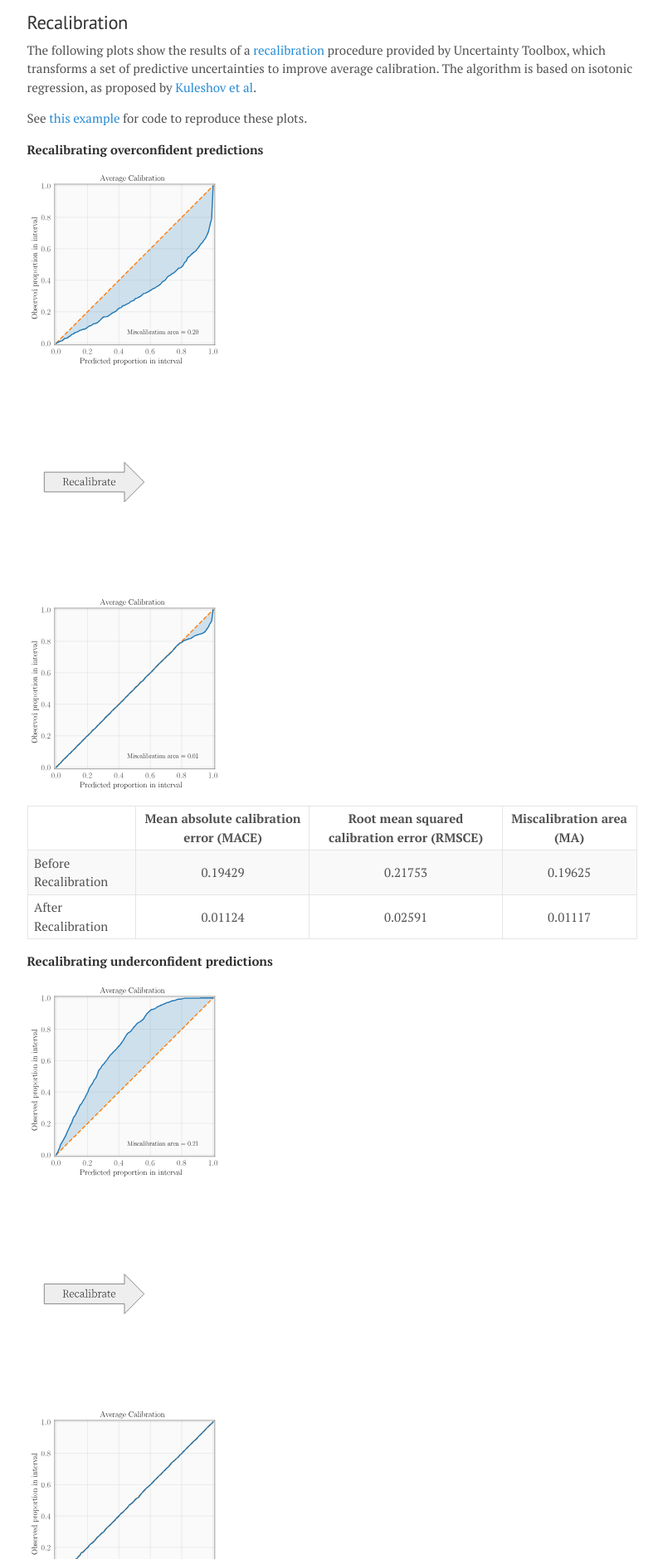
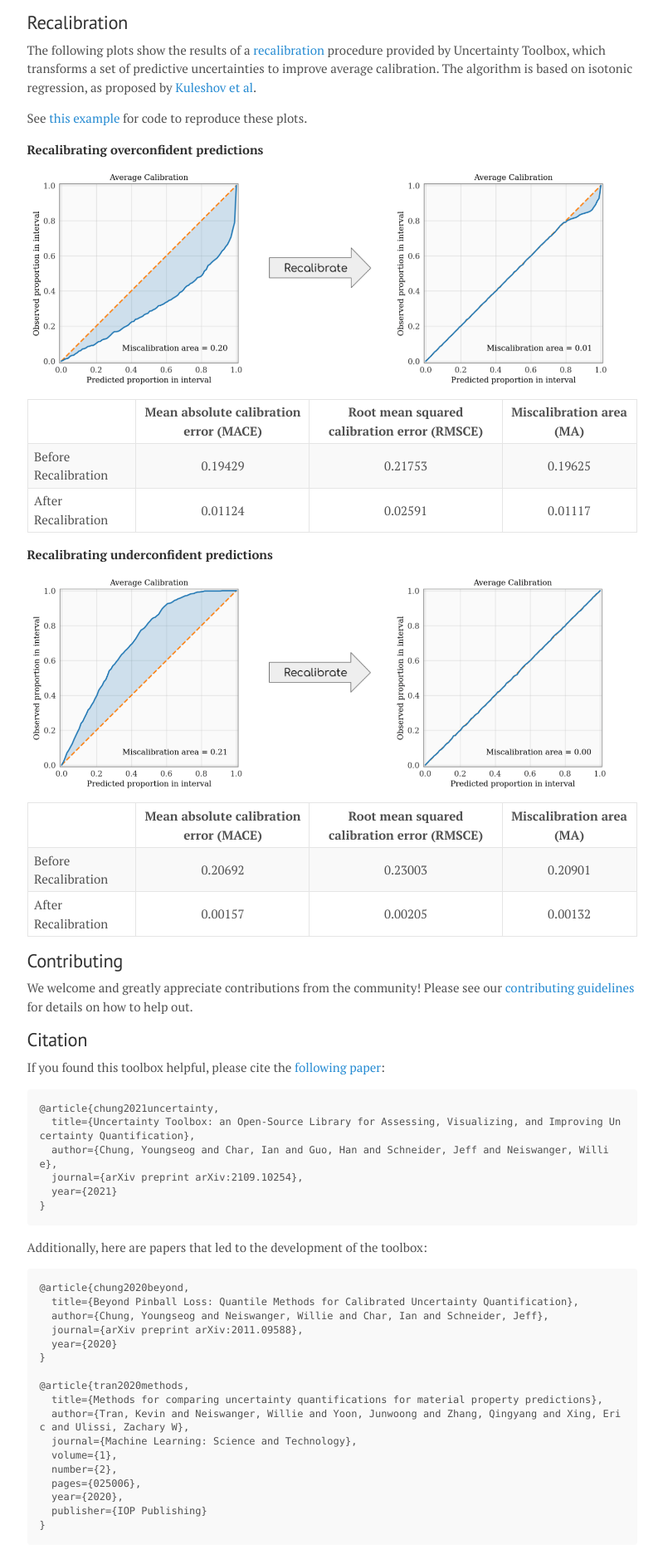
Before and after one commit to uncertainty-toolbox/uncertainty-toolbox.github.io, a Jekyll site: the page built from about.md, in a window 1280 px wide. Shown: the part 2850-4729 px from the top of the page at 83% size, without its empty margins (270-1069 px from the left). Built offline with Jekyll 4.4.1, drawn with Linux system fonts in a browser that asks for light colours.

Commit message:
update about.md: fix recalibration and acks images

```diff
--- a/about.md
+++ b/about.md
@@ -132,11 +132,7 @@ example](https://github.com/uncertainty-toolbox/uncertainty-toolbox/blob/master/
 for code to reproduce these plots.
 
 **Recalibrating overconfident predictions**
-<p style="text-align:center; display:block;">
-<img src="/assets/uncertainty_toolbox/before_recal_0.svg" alt="" width="32%" align="top">
-<img src="/assets/uncertainty_toolbox/recal_arrow.svg" alt="" width="22%" align="top">
-<img src="/assets/uncertainty_toolbox/after_recal_0.svg" alt="" width="32%" align="top">
-</p>
+<p style="text-align:center; display:block;"><img src="/assets/uncertainty_toolbox/recal_over.png" width=700 /></p>
 
 |              | Mean absolute calibration error (MACE) | Root mean squared calibration error (RMSCE) | Miscalibration area (MA) |
 | :----- | :-----: | :-----: | :-----: |
@@ -144,11 +140,7 @@ for code to reproduce these plots.
 | After Recalibration | 0.01124 | 0.02591 | 0.01117 |
 
 **Recalibrating underconfident predictions**
-<p style="text-align:center; display:block;">
-<img src="/assets/uncertainty_toolbox/before_recal_1.svg" alt="" width="32%" align="top">
-<img src="/assets/uncertainty_toolbox/recal_arrow.svg" alt="" width="22%" align="top">
-<img src="/assets/uncertainty_toolbox/after_recal_1.svg" alt="" width="32%" align="top">
-</p>
+<p style="text-align:center; display:block;"><img src="/assets/uncertainty_toolbox/recal_under.png" width=700 /></p>
 
 |              | Mean absolute calibration error (MACE) | Root mean squared calibration error (RMSCE) | Miscalibration area (MA) |
 | :----- | :-----: | :-----: | :-----: |
@@ -205,17 +197,5 @@ Development of Uncertainty Toolbox is [supported
 by](https://github.com/uncertainty-toolbox/uncertainty-toolbox/blob/master/docs/acknowledgments.md)
 the following organizations.
 <p align="top">
-    <img src="/assets/uncertainty_toolbox/acks_aws.svg" width="7%">
-    &nbsp; &nbsp;
-    <img src="/assets/uncertainty_toolbox/acks_doe.png" width="8%">
-    &nbsp; &nbsp;
-    <img src="/assets/uncertainty_toolbox/acks_nsf.png" width="9%">
-    &nbsp; &nbsp;
-    <img src="/assets/uncertainty_toolbox/cmu_logo.png" width="35%">
-    &nbsp; &nbsp;
+<img src="/assets/uncertainty_toolbox/acks_aws.svg" width="7%"><img src="/assets/uncertainty_toolbox/acks_doe.png" width="8%"><img src="/assets/uncertainty_toolbox/acks_nsf.png" width="9%"><img src="/assets/uncertainty_toolbox/cmu_logo.png" width="35%"><img src="/assets/uncertainty_toolbox/stanford_logo.png" width="20%">
 </p>
-
-<p>
-    <img src="/assets/uncertainty_toolbox/stanford_logo.png" width="20%">
-    &nbsp; &nbsp;
-</p>
```
